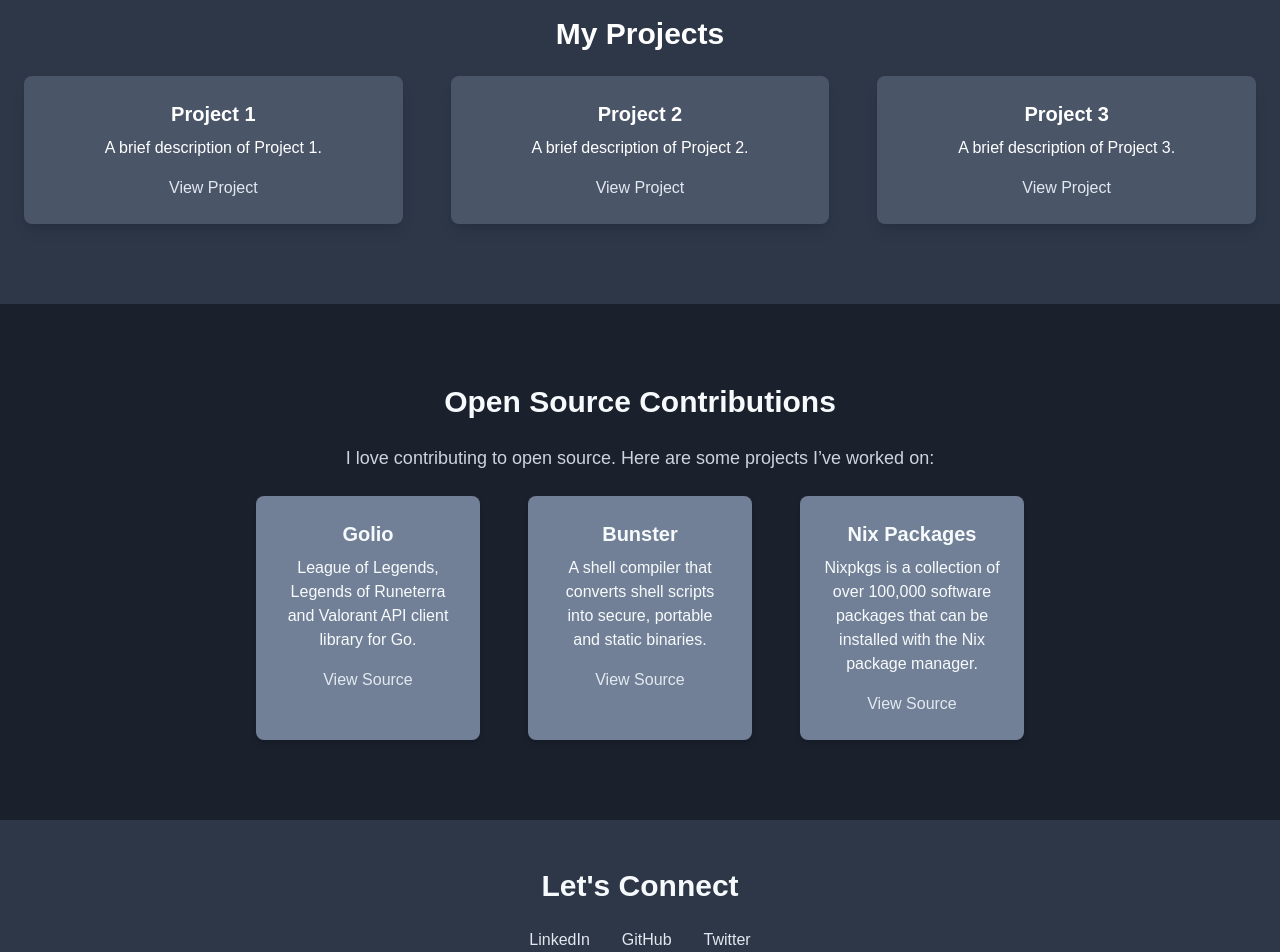
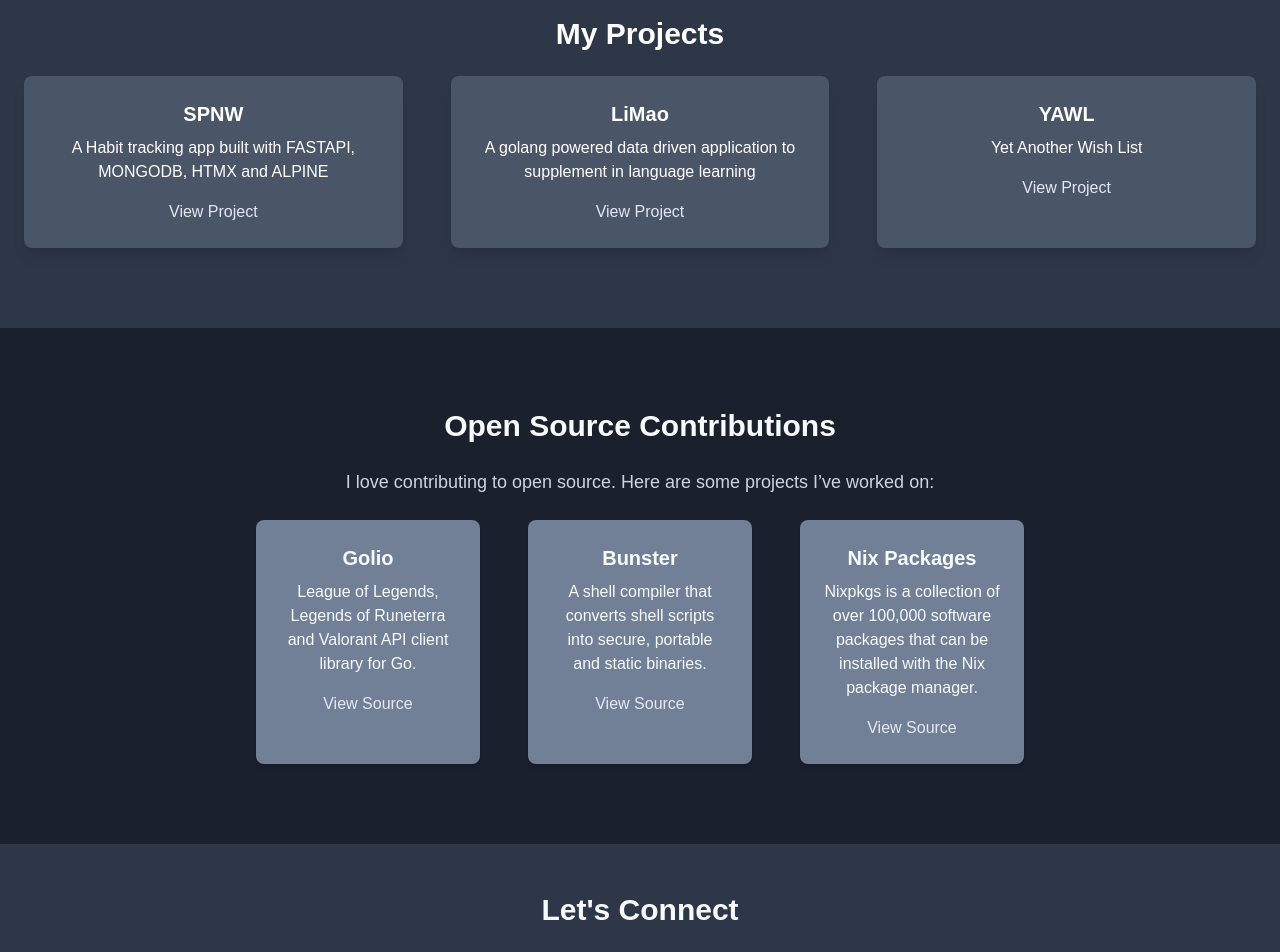
Before and after one commit to yunz-dev/yunz.next, a Next.js app: page / in a window 1280 px wide. Shown: the part 1160-2112 px from the top of the page. Built offline with nearby package versions, Linux system fonts and the light colour scheme.

Commit message:
update: projects and socials

```diff
--- a/app/components/Projects.tsx
+++ b/app/components/Projects.tsx
@@ -7,30 +7,30 @@ export default function Projects() {
         <h2 className="text-3xl font-semibold mb-6">My Projects</h2>
         <div className="grid grid-cols-1 sm:grid-cols-2 lg:grid-cols-3 gap-12">
           <div className="bg-gray-700 p-6 rounded-lg shadow-lg">
-            <h3 className="text-xl font-semibold mb-2">Project 1</h3>
-            <p className="mb-4">A brief description of Project 1.</p>
+            <h3 className="text-xl font-semibold mb-2">SPNW</h3>
+            <p className="mb-4">A Habit tracking app built with FASTAPI, MONGODB, HTMX and ALPINE</p>
             <Link
-              href="#"
+              href="https://github.com/yunz-dev/spnw-api"
               className="inline-block text-gray-300 hover:underline"
             >
               View Project
             </Link>
           </div>
           <div className="bg-gray-700 p-6 rounded-lg shadow-lg">
-            <h3 className="text-xl font-semibold mb-2">Project 2</h3>
-            <p className="mb-4">A brief description of Project 2.</p>
+            <h3 className="text-xl font-semibold mb-2">LiMao</h3>
+            <p className="mb-4">A golang powered data driven application to supplement in language learning</p>
             <Link
-              href="#"
+              href="https://github.com/yunz-dev/LiMao"
               className="inline-block text-gray-300 hover:underline"
             >
               View Project
             </Link>
           </div>
           <div className="bg-gray-700 p-6 rounded-lg shadow-lg">
-            <h3 className="text-xl font-semibold mb-2">Project 3</h3>
-            <p className="mb-4">A brief description of Project 3.</p>
+            <h3 className="text-xl font-semibold mb-2">YAWL</h3>
+            <p className="mb-4">Yet Another Wish List</p>
             <Link
-              href="#"
+              href="https://github.com/monkieeboi/YAWL"
               className="inline-block text-gray-300 hover:underline"
             >
               View Project
--- a/app/components/Socials.tsx
+++ b/app/components/Socials.tsx
@@ -4,25 +4,25 @@ export default function Socials() {
       <h2 className="text-3xl font-semibold mb-6">Let's Connect</h2>
       <div className="flex justify-center gap-8">
         <a
-          href="https://www.linkedin.com"
+          href="https://www.linkedin.com/in/yunzz"
           target="_blank"
           className="text-gray-300 hover:text-gray-100"
         >
           LinkedIn
         </a>
         <a
-          href="https://github.com"
+          href="https://github.com/yunz-dev"
           target="_blank"
           className="text-gray-300 hover:text-gray-100"
         >
           GitHub
         </a>
         <a
-          href="https://twitter.com"
+          href="https://medium.com/@ynssyd0210"
           target="_blank"
           className="text-gray-300 hover:text-gray-100"
         >
-          Twitter
+          Blog
         </a>
       </div>
     </section>
```
